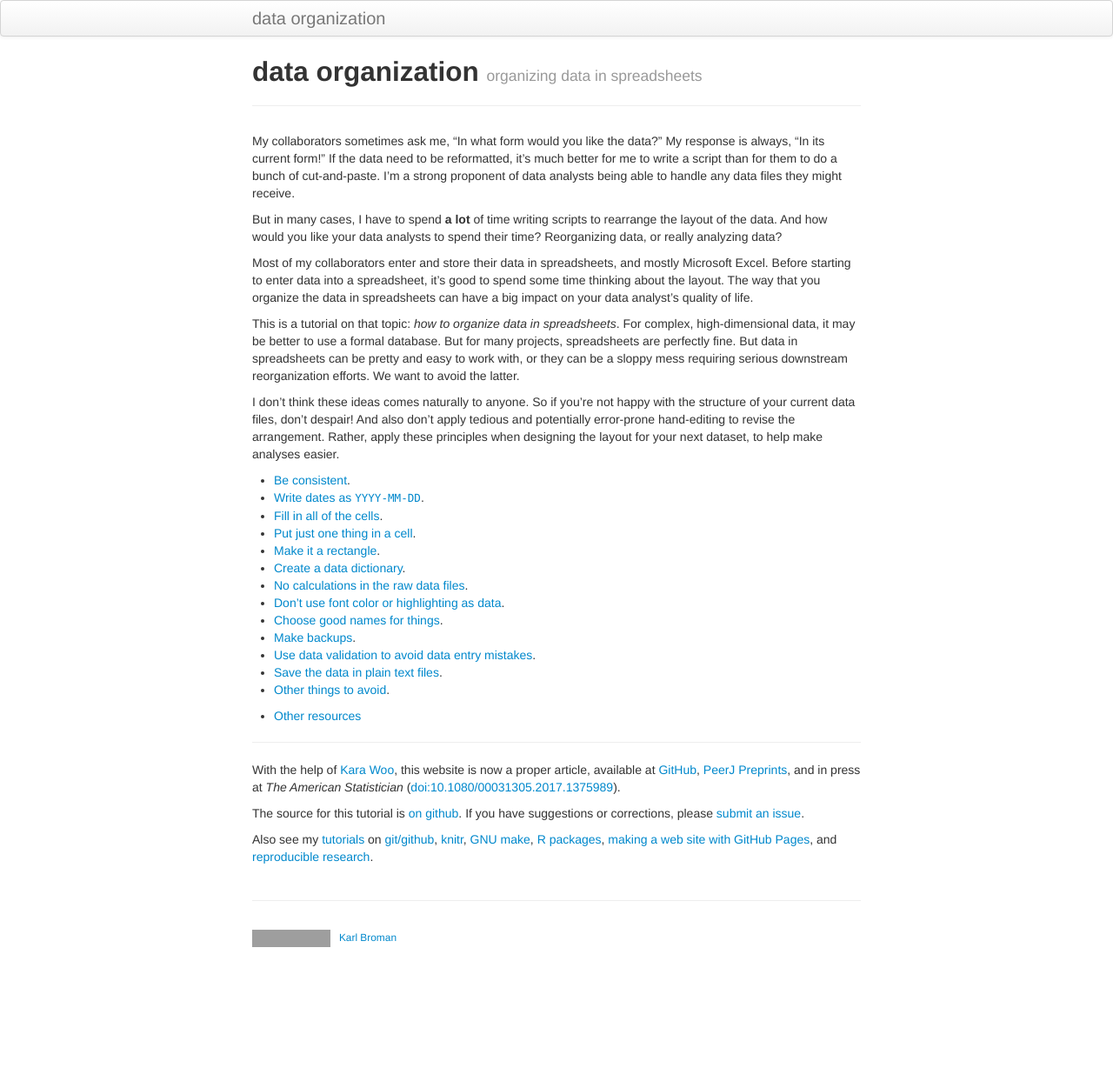
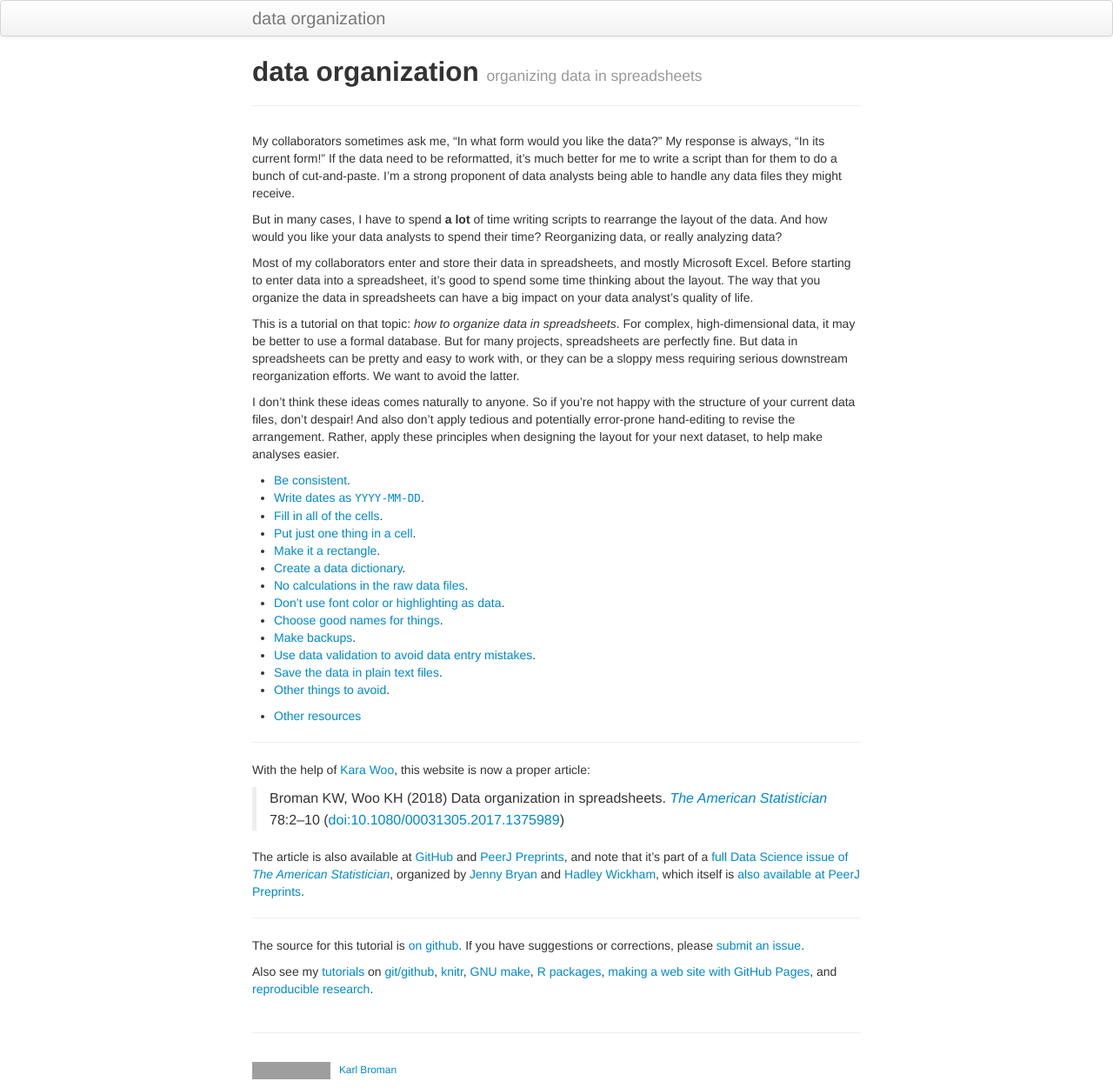
Before and after one commit to kbroman/dataorg, a Jekyll site: the page built from index.md, in a window 1280 px wide. Shown: the whole page at 87% size. Built offline with Jekyll 4.4.1, drawn with Linux system fonts in a browser that asks for light colours; before the commit the page ends 1099 px from its top, so only the background shows below that; grey boxes are pictures that could not be loaded.

Commit message:
index.md: full reference to now-published TAS article

```diff
--- a/index.md
+++ b/index.md
@@ -56,11 +56,21 @@ easier.
 ---
 
 With the help of [Kara Woo](https://karawoo.com), this website is now
-a proper article, available at
-[GitHub](https://github.com/kbroman/Paper_DataOrg),
-[PeerJ Preprints](https://peerj.com/preprints/3183/), and in press at
-_The American Statistician_
-([doi:10.1080/00031305.2017.1375989](https://doi.org/10.1080/00031305.2017.1375989)).
+a proper article:
+
+> Broman KW, Woo KH (2018) Data organization in spreadsheets.
+> [_The American Statistician_](https://www.tandfonline.com/toc/utas20/current) 78:2&ndash;10
+> ([doi:10.1080/00031305.2017.1375989](https://doi.org/10.1080/00031305.2017.1375989))
+
+The article is also available at [GitHub](https://github.com/kbroman/Paper_DataOrg) and
+[PeerJ Preprints](https://peerj.com/preprints/3183/), and note that
+it's part of a [full Data Science issue of _The American
+Statistician_](https://www.tandfonline.com/toc/utas20/72/1?nav=tocList),
+organized by [Jenny Bryan](https://github.com/jennybc) and [Hadley
+Wickham](http://hadley.nz/), which itself is [also available at PeerJ
+Preprints](https://peerj.com/collections/50-practicaldatascistats/).
+
+---
 
 The source for this tutorial is
 [on github](http://github.com/kbroman/dataorg).  If you have
```
